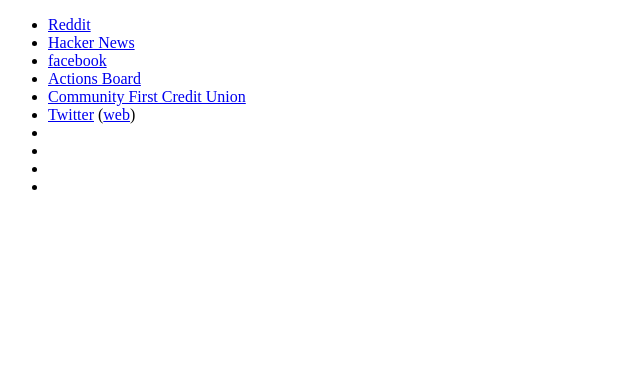
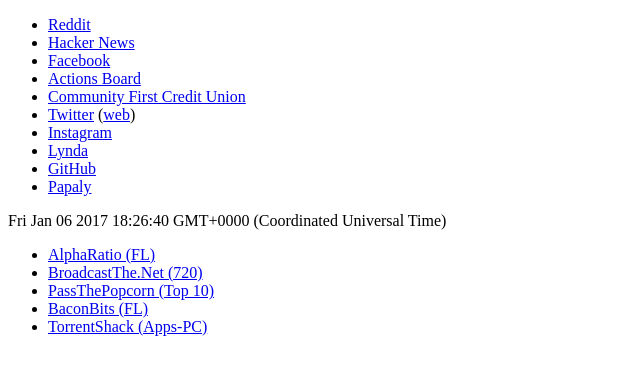
Before and after one commit to epatr/epatr-homepage, a website: page index.html in a window 1280 px wide. Shown: the whole page, without its empty margins (0-640 px from the left). Drawn offline with Linux system fonts and the light colour scheme.

Commit message:
Added links

```diff
--- a/index.html
+++ b/index.html
@@ -5,17 +5,33 @@
     <title>Homepage</title>
 </head>
 <body>
+    <div id="quicklinks">
             <ul>
                 <li><a href="https://www.reddit.com">Reddit</a></li>
                 <li><a href="https://news.ycombinator.com">Hacker News</a></li>
-        <li><a href="https://www.facebook.com">facebook</a></li>
+                <li><a href="https://www.facebook.com">Facebook</a></li>
                 <li><a href="https://trello.com/b/47k3wbX5/actions">Actions Board</a></li>
                 <li><a href="https://ebranch.communityfirstfl.org/HomeBanking/">Community First Credit Union</a></li>
                 <li><a href="https://twitter.com">Twitter</a> (<a href="https://mobile.twitter.com/home">web</a>)</li>
-        <li><a href=""></a></li>
-        <li><a href=""></a></li>
-        <li><a href=""></a></li>
-        <li><a href=""></a></li>
+                <li><a href="https://www.instagram.com/">Instagram</a></li>
+                <li><a href="https://www.lynda.com/portal/patron?org=nypl.org">Lynda</a></li>
+                <li><a href="https://github.com/epatr">GitHub</a></li>
+                <li><a href="https://papaly.com/">Papaly</a></li>
             </ul>
+    </div>
+
+    <div id="date"></div>
+
+    <div id="torrents">
+        <ul>
+            <li><a href="https://alpharatio.cc/torrents.php?artistname=&groupname=&recordlabel=&cataloguenumber=&year=&remastertitle=&remasteryear=&remasterrecordlabel=&remastercataloguenumber=&filelist=&encoding=&format=&media=&releasetype=&haslog=&hascue=&scene=&vanityhouse=&freetorrent=3&searchstr=&taglist=&tags_type=1&order_by=time&order_way=desc&scene=&freetorrent=3&action=basic&searchsubmit=1">AlphaRatio (FL)</a></li>
+            <li><a href="https://broadcasthe.net/torrents.php?action=advanced&resolution=720p&foreign=0">BroadcastThe.Net (720)</a></li>
+            <li><a href="http://passthepopcorn.me/top10.php">PassThePopcorn (Top 10)</a></li>
+            <li><a href="https://baconbits.org/torrents.php?artistname=&action=advanced&torrentname=&remastertitle=&filelist=&bitrate=&format=&media=&year=&haslog=&hascue=&scene=&freeleech=1&remastered=&book_format=-1&book_author=&book_language=&book_isbn=&retail=&searchtags=&tags_type=0&order_by=s3&order_way=desc&disablegrouping=1">BaconBits (FL)</a></li>
+            <li><a href="http://torrentshack.me/torrents.php?filter_cat%5B100%5D=1">TorrentShack (Apps-PC)</a></li>
+        </ul>
+    </div>
+
+    <script src="scripts.js"></script>
 </body>
 </html>
--- a/package.json
+++ b/package.json
@@ -1,13 +1,12 @@
 {
   "name": "epatr-homepage",
   "version": "1.0.0",
-  "description": "A browser homepage for the one and only epatr",
+  "description": "A browser homepage.",
   "main": "index.html",
   "scripts": {
-    "start": "browser-sync start --server"
+    "start": "browser-sync start --server --no-open"
   },
   "author": "Eric Patrick",
-  "license": "ISC",
   "devDependencies": {
     "browser-sync": "^2.18.6"
   }
```
Lines whose indentation alone changed are shown as unchanged.
